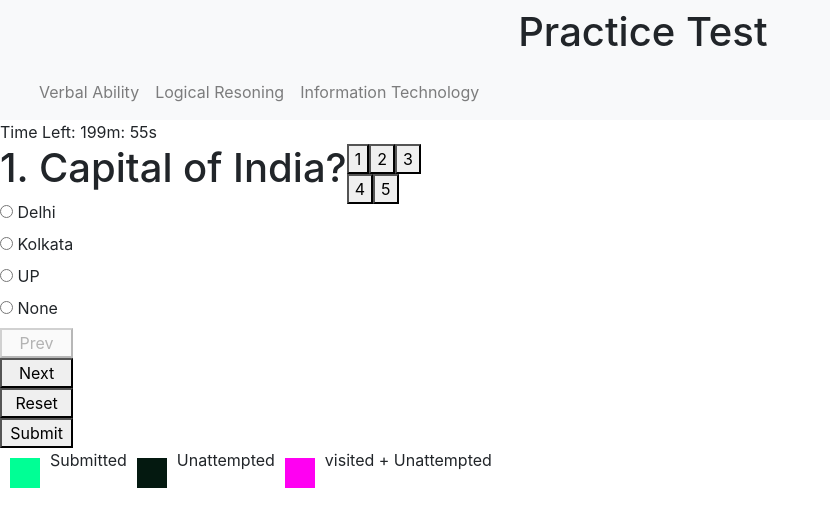
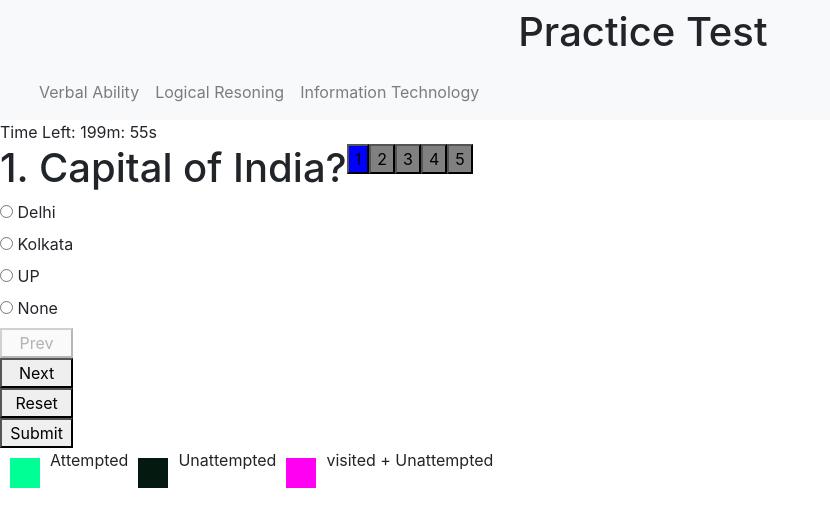
Before and after one commit to ranjeetgupta71/examination_system, a React (Create React App) app: page / in a window 1280 px wide. Shown: the top 526 px of the page, without its empty margins (0-830 px from the left). Built offline with nearby package versions, Linux system fonts and the light colour scheme.

Commit message:
clean up code

```diff
--- a/src/components/Questions.js
+++ b/src/components/Questions.js
@@ -1,4 +1,4 @@
-import React, { useState } from "react";
+import React, { useEffect, useState } from "react";
 import "./Questions.css";
 import Timer from "./Timer";
 
@@ -7,24 +7,38 @@ const Questions = () => {
   const [userAnswer, setUserAnswer] = useState(Array(5).fill(null));
   const [totalMarks, setTotalMarks] = useState(0);
   const [submitted, setSubmitted] = useState(false);
+  const [visited, setVisited] = useState(Array(5).fill(false));
 
-  const handler = (event) => {
+  const handleOptionClick = (event) => {
+    const updateVisitedArray = [...visited];
+    updateVisitedArray[index] = true;
+
+    setVisited(updateVisitedArray);
+
     const selectedOption = event.target.value;
-    console.log("selectedOption: ", selectedOption);
     const updatedUserAnswer = [...userAnswer];
     updatedUserAnswer[index] = selectedOption;
     setUserAnswer(updatedUserAnswer);
+  };
 
-    console.log("User Answers:", updatedUserAnswer);
+  const handleColor = (currentIndex) => {
+    if (index === currentIndex) {
+      return "blue";
+    } else if (userAnswer[currentIndex] !== null) {
+      return "green";
+    } else if (userAnswer[currentIndex] === null && visited[currentIndex] === true) return "red";
+    else return "#808080";
   };
 
   const totalPages = 5;
 
   const prev = () => {
+    setVisited[index] = true;
     if (index > 0) setIndex((prevIndex) => prevIndex - 1);
   };
 
   const next = () => {
+    setVisited[index] = true;
     if (index < 4) {
       console.log("14", index);
       setIndex((prevIndex) => prevIndex + 1);
@@ -33,22 +47,19 @@ const Questions = () => {
 
   const submit = () => {
     setSubmitted(true);
+
     for (let i = 0; i < questionsAnswerData.length; i++) {
       var correctAnswer = questionsAnswerData[i].Answer;
       var userSelectedAnswer = userAnswer[i];
-      console.log("userAnwser : ", userAnswer[i]);
+
       if (userSelectedAnswer === correctAnswer) {
-        setTotalMarks(totalMarks + 1);
+        setTotalMarks((prevState) => prevState + 1);
+        console.log("here");
       }
     }
-    console.log("39: ", totalMarks);
   };
 
-  const reset = () => {
-    setUserAnswer(Array(5).fill(null));
-    setTotalMarks(0);
-    setIndex(0);
-  };
+  const reset = () => {};
 
   const questionsAnswerData = [
     {
@@ -93,11 +104,9 @@ const Questions = () => {
     },
   ];
 
-  console.log("totalScore", totalMarks);
-
   return (
     <>
-      <Timer submit={submit} submitted={submitted} />
+      <Timer totalMarks={totalMarks} submit={submit} submitted={submitted} />
       {!submitted && (
         <>
           <div style={{ display: "flex", flexDirection: "row" }}>
@@ -114,7 +123,7 @@ const Questions = () => {
                           type="radio"
                           name={`choice_${index}`}
                           value={`${questionsAnswerData[index].option1}`}
-                          onChange={handler}
+                          onChange={handleOptionClick}
                           checked={userAnswer[index] === questionsAnswerData[index].option1}
                         />{" "}
                         {questionsAnswerData[index].option1}
@@ -124,7 +133,7 @@ const Questions = () => {
                           type="radio"
                           name={`choice_${index}`}
                           value={`${questionsAnswerData[index].option2}`}
-                          onChange={handler}
+                          onChange={handleOptionClick}
                           checked={userAnswer[index] === questionsAnswerData[index].option2}
                         />{" "}
                         {questionsAnswerData[index].option2}
@@ -134,7 +143,7 @@ const Questions = () => {
                           type="radio"
                           name={`choice_${index}`}
                           value={`${questionsAnswerData[index].option3}`}
-                          onChange={handler}
+                          onChange={handleOptionClick}
                           checked={userAnswer[index] === questionsAnswerData[index].option3}
                         />{" "}
                         {questionsAnswerData[index].option3}
@@ -144,7 +153,7 @@ const Questions = () => {
                           type="radio"
                           name={`choice_${index}`}
                           value={`${questionsAnswerData[index].option4}`}
-                          onChange={handler}
+                          onChange={handleOptionClick}
                           checked={userAnswer[index] === questionsAnswerData[index].option4}
                         />{" "}
                         {questionsAnswerData[index].option4}
@@ -155,7 +164,7 @@ const Questions = () => {
                       <button type="button" onClick={next} disabled={index === totalPages - 1}>
                         Next
                       </button>
-                      <button onClick={reset} disabled={submitted === true}>
+                      <button type="button" onClick={reset} disabled={submitted === true}>
                         Reset{" "}
                       </button>
                       <button type="button" onClick={submit} disabled={submitted === true}>
@@ -168,46 +177,22 @@ const Questions = () => {
             </div>
 
             <div>
-              <button
-                onClick={() => {
-                  setIndex(0);
-                }}
-              >
-                1
-              </button>
-              <button
-                onClick={() => {
-                  setIndex(1);
-                }}
-              >
-                2
-              </button>
-              <button
-                onClick={() => {
-                  setIndex(2);
-                }}
-              >
-                3
-              </button>
-              <br />
-              <button
-                onClick={() => {
-                  setIndex(3);
-                }}
-              >
-                4
-              </button>
-              <button
-                onClick={() => {
-                  setIndex(4);
-                }}
-              >
-                5
-              </button>
+              {Array.from({ length: totalPages }).map((_, i) => (
+                <button
+                  onClick={() => {
+                    setIndex(i);
+                    setVisited[index] = true;
+                  }}
+                  key={i}
+                  style={{ backgroundColor: handleColor(i) }}
+                >
+                  {i + 1}
+                </button>
+              ))}
             </div>
           </div>
           <div style={{ display: "flex", flexDirection: "row" }}>
-            <div className="square-box-green"></div>Submitted
+            <div className="square-box-green"></div>Attempted
             <div className="square-box-red"></div>Unattempted
             <div className="square-box-visited"></div>visited + Unattempted
           </div>
--- a/src/components/Timer.js
+++ b/src/components/Timer.js
@@ -1,8 +1,10 @@
 import React, { useEffect, useState } from "react";
+import Questions from "./Questions";
 
 const Timer = (props) => {
-  const { submit, submitted } = props;
+  const { totalMarks, submit, submitted } = props;
   const [time, setTime] = useState(12000);
+  const [showMessage, setShowMessage] = useState(false);
 
   var minutes = Math.floor(time / 60);
   var seconds = time % 60;
@@ -19,6 +21,8 @@ const Timer = (props) => {
     if (time === 0 || submitted) {
       submit();
       clearInterval(timer);
+      setShowMessage(true);
+      console.log(showMessage);
     }
 
     return () => {
@@ -28,8 +32,16 @@ const Timer = (props) => {
 
   return (
     <div>
-      Time Left: {minutes.toString().padStart(2, "0") + "m"}:{" "}
-      {seconds.toString().padStart(2, "0") + "s"}
+      {submitted ? (
+        <div>
+          <p>Congratulation Your Score is {totalMarks}</p>
+        </div>
+      ) : (
+        <div>
+          Time Left: {minutes.toString().padStart(2, "0") + "m"}:{" "}
+          {seconds.toString().padStart(2, "0") + "s"}
+        </div>
+      )}
     </div>
   );
 };
```
